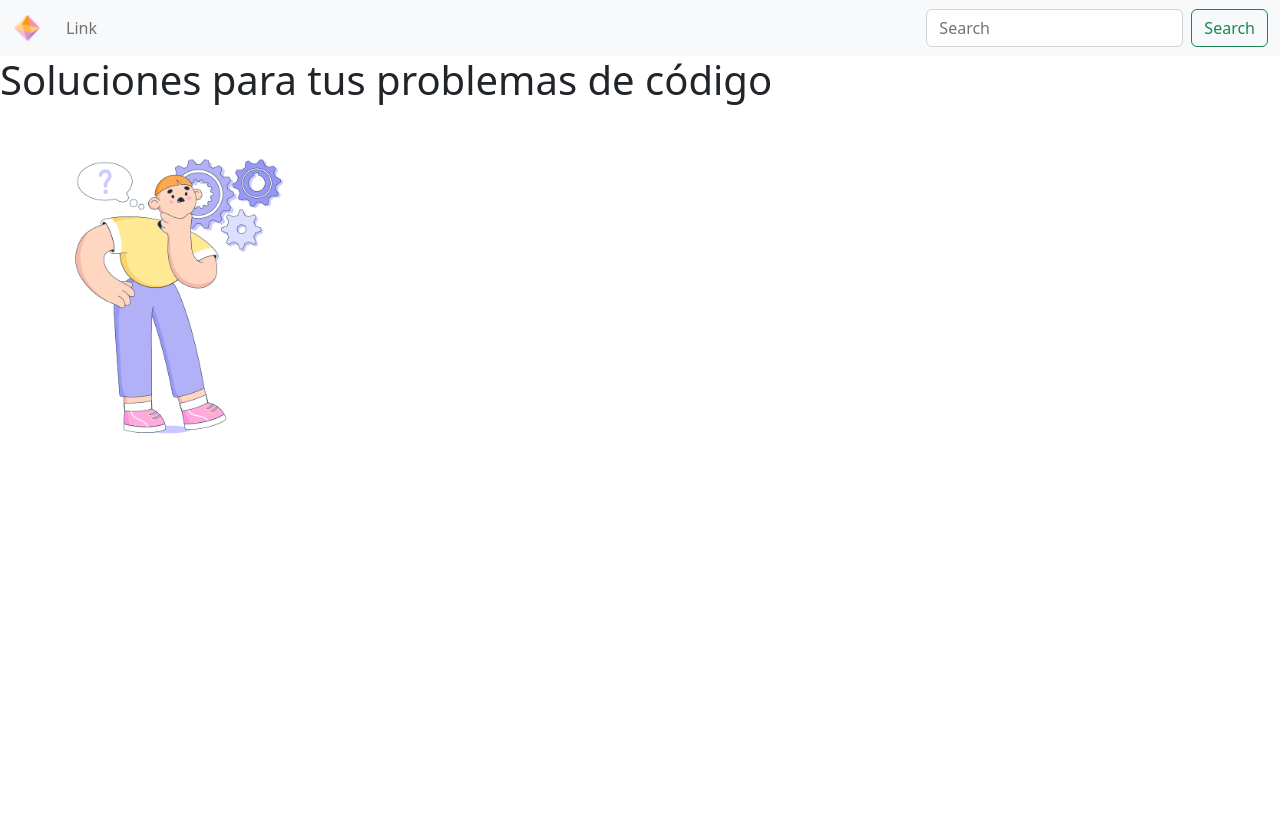
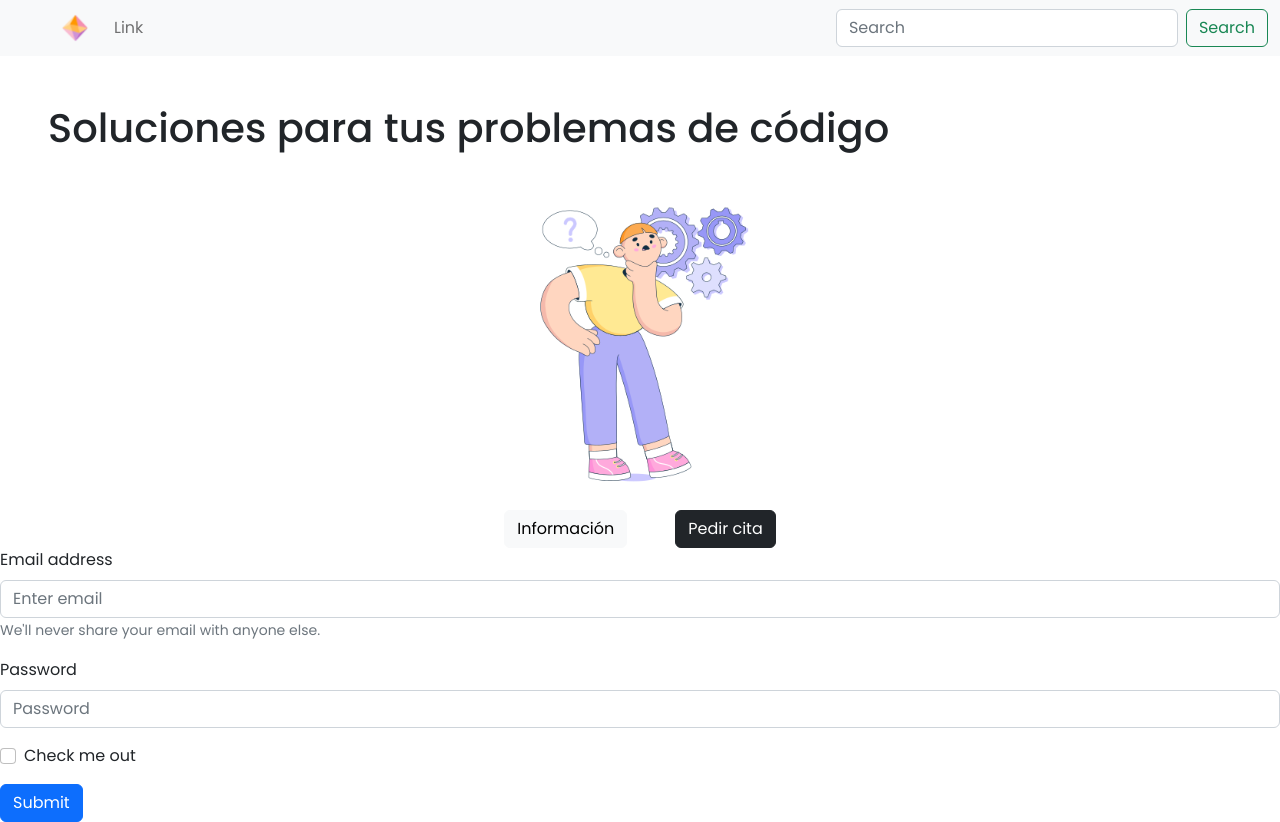
Before and after one commit to AleMCuitino/CitaCoder, a React (Create React App) app: page / in a window 1280 px wide. Before the commit the page ends 800 px from the top, so only its background shows below. Built offline with nearby package versions, Linux system fonts and the light colour scheme.

Commit message:
add login form submit in home

```diff
--- /dev/null
+++ b/src/components/form/Form.jsx
@@ -0,0 +1,30 @@
+import React from 'react';
+import Button from 'react-bootstrap/Button';
+import Form from 'react-bootstrap/Form';
+
+function BasicExample() {
+    return (
+        <Form>
+            <Form.Group className="mb-3" controlId="formBasicEmail">
+                <Form.Label>Email address</Form.Label>
+                <Form.Control type="email" placeholder="Enter email" />
+                <Form.Text className="text-muted">
+                    We'll never share your email with anyone else.
+                </Form.Text>
+            </Form.Group>
+
+            <Form.Group className="mb-3" controlId="formBasicPassword">
+                <Form.Label>Password</Form.Label>
+                <Form.Control type="password" placeholder="Password" />
+            </Form.Group>
+            <Form.Group className="mb-3" controlId="formBasicCheckbox">
+                <Form.Check type="checkbox" label="Check me out" />
+            </Form.Group>
+            <Button variant="primary" type="submit">
+                Submit
+            </Button>
+        </Form>
+    );
+}
+
+export default BasicExample;
--- a/src/components/Navbar.jsx
+++ b/src/components/navbar/Navbar.jsx
@@ -1,5 +1,5 @@
 import React from 'react';
-import logo from '../assests/images/Octaedro.svg';
+import logo from '../../assests/images/Octaedro.svg';
 import Button from 'react-bootstrap/Button';
 import Container from 'react-bootstrap/Container';
 import Form from 'react-bootstrap/Form';
@@ -10,7 +10,7 @@ function NavScrollExample() {
   return (
     <Navbar bg="light" expand="lg">
       <Container fluid>
-        <Navbar.Brand href="#">
+        <Navbar.Brand className="ms-5" href="#">
         <img
               src={logo}
               width="30"
@@ -22,7 +22,7 @@ function NavScrollExample() {
         <Navbar.Toggle aria-controls="navbarScroll" />
         <Navbar.Collapse id="navbarScroll">
           <Nav
-            className="me-auto my-2 my-lg-0"
+            className="me-auto my-5 my-lg-0"
             style={{ maxHeight: '100px' }}
             navbarScroll
           >
--- a/src/styles/App.scss
+++ b/src/styles/App.scss
@@ -1 +1,6 @@
 @import "~bootstrap/scss/bootstrap";
+@import "../styles/Variable.scss";
+
+body {
+    font-family: 'Poppins', sans-serif;
+}
--- a/src/styles/Variable.scss
+++ b/src/styles/Variable.scss
@@ -0,0 +1,8 @@
+@import url('https://fonts.googleapis.com/css2?family=Poppins:ital,wght@0,100;0,200;0,300;0,400;0,500;0,600;0,700;0,800;0,900;1,100;1,200;1,300;1,400;1,500;1,600;1,700;1,800;1,900&display=swap');
+
+$purple-primary-color: #7a6ad7;
+$purple-second-color: #b2b0f7;
+$gray-primary-color: #474747;
+$gray-secondary-color: #A3A3A3;
+$white-color: #fff;
+$black-color: #000;
--- a/src/views/home/Home.jsx
+++ b/src/views/home/Home.jsx
@@ -1,16 +1,20 @@
 import React from "react";
 import '../home/Home';
-import Navbar from '../../components/Navbar';
+import Navbar from '../../components/navbar/Navbar';
+import Button from 'react-bootstrap/Button';
+import Form from '../../components/form/Form';
 import ilustration1 from '../../assests/images/Ilustration1.svg';
 
 export default function Home() {
   return (
     <>
       <Navbar />
-        <div className="title">
+      <div className="home-container">
+        <div className="title ms-5 mt-5">
           <h1>Soluciones para tus problemas de código</h1>
         </div>
-        <div className="ilustration1">
+        <div className="ilustration-container">
+          <div className="ilustration1 d-flex justify-content-center">
             <img
               src={ilustration1}
               width="350"
@@ -19,6 +23,13 @@ export default function Home() {
               alt="ilustration"
             />
           </div>
+          <div className="buttons-container gap-5 d-flex justify-content-center align-center">
+            <Button variant="light">Información</Button>
+            <Button variant="dark">Pedir cita</Button>
+          </div>
+        </div>
+      </div>
+      <Form />
     </>
   );
 }
--- a/src/views/home/Home.scss
+++ b/src/views/home/Home.scss
@@ -1,6 +1,7 @@
 @import "~bootstrap/scss/bootstrap";
+@import "../../styles/Variable.scss";
 
-$theme-colors: (
-    "info": tomato,
-    "danger": teal
-);
+
+.buttons-container {
+
+}
```
Also changed, not shown: src/components/form/Form.scss (added), src/components/navbar/Navbar.scss (added). Lines whose indentation alone changed are shown as unchanged.
